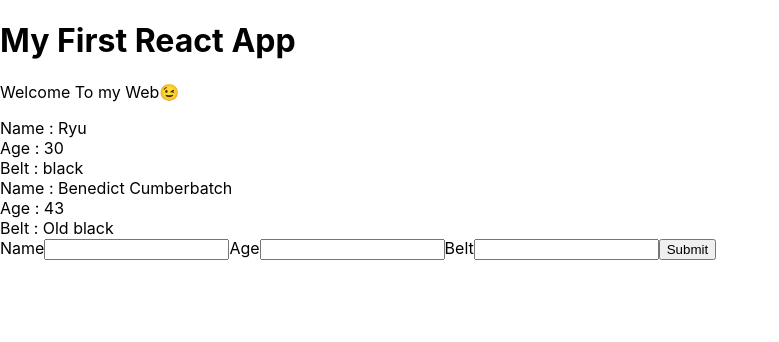
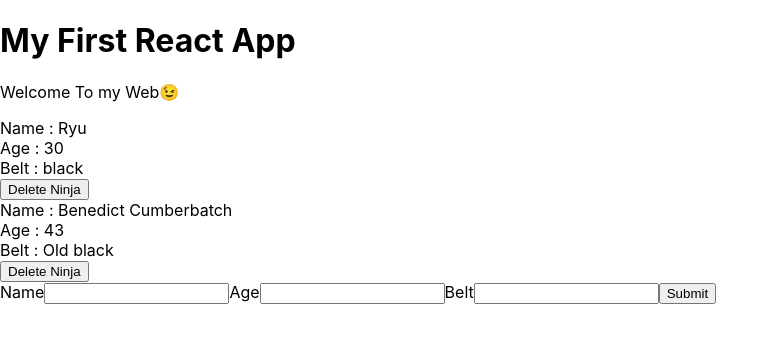
Before and after one commit to Adekabang/learn-react, a React (Create React App) app: page / in a window 1280 px wide. Shown: the top 342 px of the page, without its empty margins (0-779 px from the left). Built offline with nearby package versions, Linux system fonts and the light colour scheme.

Commit message:
add delete ninja button

```diff
--- a/src/App.js
+++ b/src/App.js
@@ -15,14 +15,21 @@
     this.setState({
       ninjas: [...this.state.ninjas, ninja]
     })
-    console.log(this.state.ninjas)
+  }
+  deleteNinja = (id) => {
+    let ninjas = this.state.ninjas.filter(ninja => {
+      return ninja.id !== id
+    })
+    this.setState({
+      ninjas: ninjas
+    })
   }
   render() {
     return (
       <div className="App">
         <h1>My First React App</h1>
         <p>Welcome To my Web😉</p>
-        <Ninjas ninjas={this.state.ninjas}/>
+        <Ninjas deleteNinja={this.deleteNinja} ninjas={this.state.ninjas}/>
         <AddNinja addNinja={this.addNinja}/>
       </div>
     );
--- a/src/Ninjas.js
+++ b/src/Ninjas.js
@@ -1,33 +1,24 @@
 import React from 'react'
 
-function Ninjas({ninjas}) {
-  // const ninjaList = ninjas.map(ninja => {
-  //   if(ninja.age > 20){
-  //     return (
-  //       <div className="ninja" key={ninja.id}>
-  //         <div>Name : {ninja.name}</div>
-  //         <div>Age : {ninja.age}</div>
-  //         <div>Belt : {ninja.belt}</div>
-  //       </div>
-  //     )
-  //   }else{
-  //     return null
-  //   }
-  // })
+function Ninjas({ninjas, deleteNinja}) {
+  const ninjaList = ninjas.map(ninja => {
+    if(ninja.age > 20){
+      return (
+        <div className="ninja" key={ninja.id}>
+          <div>Name : {ninja.name}</div>
+          <div>Age : {ninja.age}</div>
+          <div>Belt : {ninja.belt}</div>
+          <button onClick={() => {deleteNinja(ninja.id)}}>Delete Ninja</button>
+        </div>
+      )
+    }else{
+      return null
+    }
+  })
 
   return (
     <div className="ninja-list">
-      {
-        ninjas.map(ninja => {
-          return ninja.age > 20 ? (
-            <div className="ninja" key={ninja.id}>
-              <div>Name : {ninja.name}</div>
-              <div>Age : {ninja.age}</div>
-              <div>Belt : {ninja.belt}</div>
-            </div>
-          ) : null
-        })
-      }
+      {ninjaList}
     </div>
   )
 }
```
